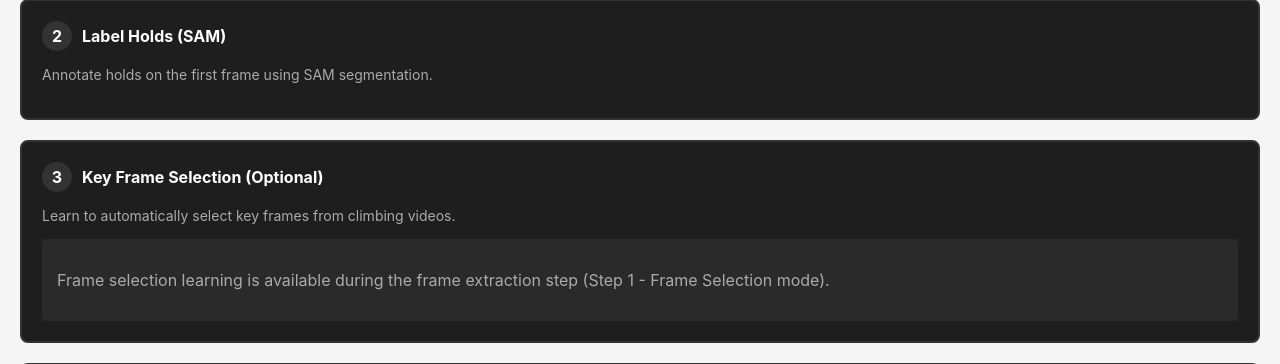
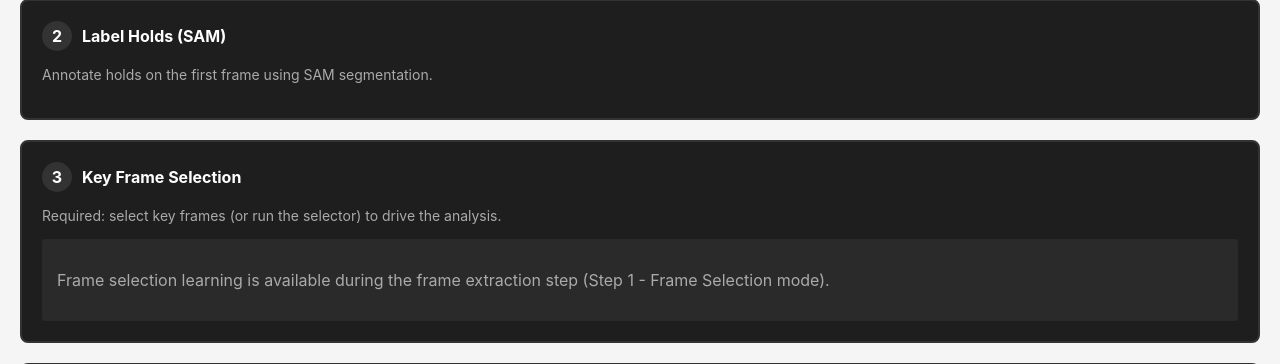
Before and after one commit to harrisonkimdev/6156-capstone-project, a FastAPI app: page /workflow in a window 1280 px wide. Shown: the part 542-906 px from the top of the page. Run offline with FastAPI, Linux system fonts and the light colour scheme; data that the repository does not hold is empty.

Commit message:
Make key frame selection required
- Remove '(Optional)' from Step 3 title
- Clarify Step 3 description as required for analysis

```diff
--- a/webapp/templates/workflow.html
+++ b/webapp/templates/workflow.html
@@ -467,7 +467,8 @@
         <div id="hold-labeling-ui" style="display: none; margin-top: 20px;">
           <div style="border-top: 1px solid #333; padding-top: 20px;">
             <div style="background: #2a2a2a; padding: 20px; border-radius: 4px; margin-bottom: 20px;">
-              <div style="aspect-ratio: 16/9; background: #000; border-radius: 4px; display: flex; align-items: center; justify-content: center; margin-bottom: 15px; overflow: hidden;">
+              <div
+                style="aspect-ratio: 16/9; background: #000; border-radius: 4px; display: flex; align-items: center; justify-content: center; margin-bottom: 15px; overflow: hidden;">
                 <img id="hold-labeling-frame" src="" style="width: 100%; height: 100%; object-fit: contain;">
               </div>
               <p style="color: #aaa; font-size: 13px; margin-bottom: 15px;">
@@ -501,10 +502,10 @@
       <div id="step-3" class="step-card">
         <div class="step-header">
           <div class="step-number">3</div>
-          <div class="step-title">Key Frame Selection (Optional)</div>
+          <div class="step-title">Key Frame Selection</div>
         </div>
         <div class="step-content">
-          Learn to automatically select key frames from climbing videos.
+          Required: select key frames (or run the selector) to drive the analysis.
         </div>
         <div style="padding: 15px; background: #2a2a2a; border-radius: 4px; color: #aaa;">
           <p>Frame selection learning is available during the frame extraction step (Step 1 - Frame Selection mode).</p>
```
